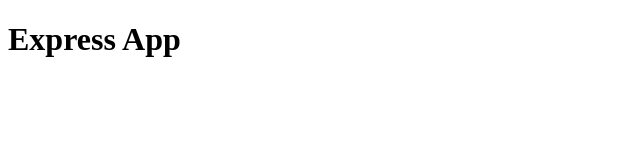
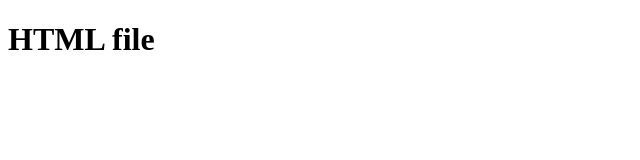
Before and after one commit to slothpunch/express-vercel, a website: page public/index.html in a window 1280 px wide. Shown: the whole page, without its empty margins (0-640 px from the left). Drawn offline with Linux system fonts and the light colour scheme.

```diff
--- a/public/index.html
+++ b/public/index.html
@@ -8,6 +8,6 @@
     <title>Express.js on Vercel</title>
 </head>
 <body>
-    <h1>Express App</h1>
+    <h1>HTML file</h1>
 </body>
 </html>
```
Also changed, not shown: index.js (+2 -6 lines), vercel.json.
